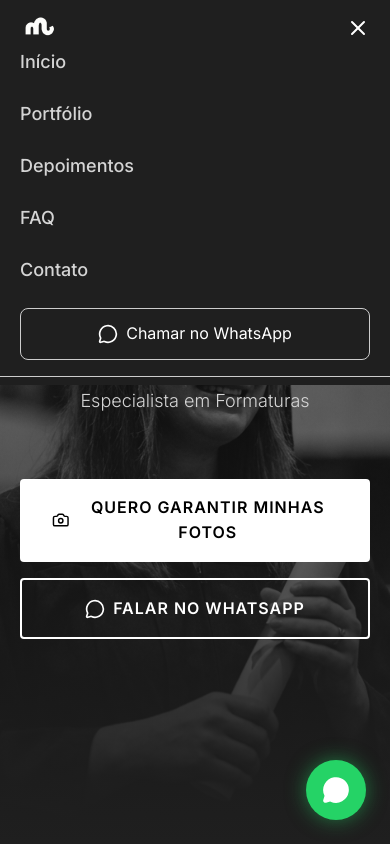
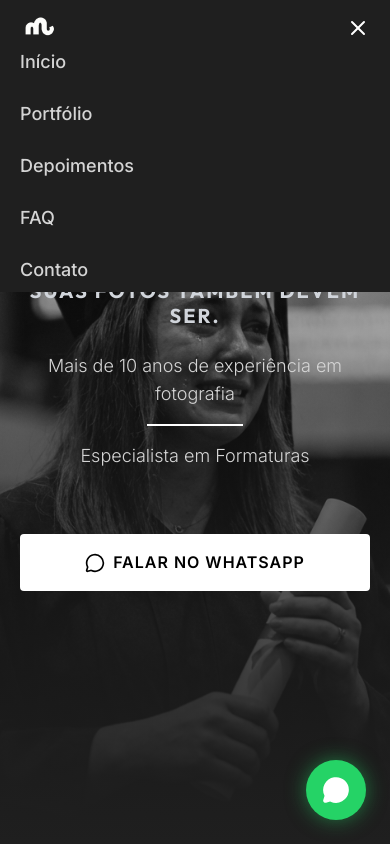
Before and after one commit to andrebilert/landing-page-manoel, a React (Vite) app: page / in a window 390 px wide. Both pictures are taken after a click on the button 358 px from the left and 28 px from the top of the page. Shown: the top 844 px of the page. Built offline with nearby package versions, Linux system fonts and the light colour scheme.

Commit message:
Ajustes de responsividade

```diff
--- a/src/App.jsx
+++ b/src/App.jsx
@@ -21,8 +21,8 @@ function App() {
       <WhyChooseUs />
       <TrustedBy />
       <GalleryCarousel />
+      <FAQ />
       <ContactForm />
-      <FAQ />
       <Footer />
       <WhatsAppButton />
     </div>
--- a/src/components/Hero.jsx
+++ b/src/components/Hero.jsx
@@ -15,28 +15,26 @@ const Hero = () => {
         <div className="absolute inset-0 bg-gradient-to-t from-[var(--color-bg)] via-[var(--color-bg)]/70 to-[var(--color-bg)]/30"></div>
       </div>
 
-      <div className="container relative z-10 text-center px-4 pt-48 md:pt-0 pb-12 md:pb-0">
+      <div className="container relative z-10 text-center px-4 pt-32 md:pt-0 pb-12 md:pb-0">
         <motion.div
           initial={{ opacity: 0, y: 30 }}
           animate={{ opacity: 1, y: 0 }}
           transition={{ duration: 0.8 }}
         >
-          <h1 className="text-xl sm:text-3xl md:text-5xl lg:text-6xl font-bold mb-6 mt-32 md:mt-0 leading-tight">
+          <h1 className="text-xl sm:text-3xl md:text-5xl lg:text-6xl font-bold mb-6 mt-12 md:mt-0 leading-tight">
             A formatura é única.<br />
-            <span className="highlight whitespace-nowrap">Suas fotos também devem ser.</span>
+            <span className="highlight md:whitespace-nowrap">Suas fotos também devem ser.</span>
           </h1>
 
-          <p className="text-[var(--color-text-muted)] text-lg md:text-xl mb-16 max-w-2xl mx-auto font-light">
-            Mais de 10 anos de experiência — Especialista em Formaturas
-          </p>
+          <div className="text-[var(--color-text-muted)] text-lg md:text-xl mb-16 max-w-2xl mx-auto font-light flex flex-col items-center gap-4">
+            <span>Mais de 10 anos de experiência em fotografia</span>
+            <div className="w-24 h-[2px] bg-[var(--color-primary)]"></div>
+            <span>Especialista em Formaturas</span>
+          </div>
 
 
           <div className="flex flex-col md:flex-row gap-4 justify-center items-center mb-12">
-            <a href="#contact" className="btn btn-primary w-full md:w-auto">
-              <Camera className="w-5 h-5 mr-2" />
-              Quero garantir minhas fotos
-            </a>
-            <a href="https://wa.me/554491437348" target="_blank" className="btn btn-outline w-full md:w-auto">
+            <a href="https://wa.me/554491437348" target="_blank" className="btn btn-primary w-full md:w-auto">
               <MessageCircle className="w-5 h-5 mr-2" />
               Falar no WhatsApp
             </a>
--- a/src/components/Navbar.jsx
+++ b/src/components/Navbar.jsx
@@ -25,7 +25,7 @@ const Navbar = () => {
     return (
         <nav
             className={`fixed top-0 left-0 w-full z-50 transition-all duration-300 ${isScrolled
-                ? 'bg-[var(--color-bg)]/90 backdrop-blur-md py-2 border-b border-[var(--color-border)]'
+                ? 'bg-[var(--color-bg)]/90 backdrop-blur-md py-2'
                 : 'bg-[var(--color-bg)] md:bg-transparent py-2'
                 }`}
         >
@@ -47,14 +47,7 @@ const Navbar = () => {
                         </a>
                     ))}
 
-                    <a
-                        href="https://wa.me/554491437348"
-                        target="_blank"
-                        className="btn btn-primary py-1 px-3 text-[10px]"
-                    >
-                        <MessageCircle size={14} className="mr-1.5" />
-                        WhatsApp
-                    </a>
+
                 </div>
 
                 {/* Mobile Menu Button */}
@@ -73,7 +66,7 @@ const Navbar = () => {
                         initial={{ opacity: 0, height: 0 }}
                         animate={{ opacity: 1, height: 'auto' }}
                         exit={{ opacity: 0, height: 0 }}
-                        className="md:hidden bg-[var(--color-bg)] border-b border-[var(--color-border)] overflow-hidden"
+                        className="md:hidden bg-[var(--color-bg)] overflow-hidden"
                     >
                         <div className="container py-12 flex flex-col gap-6">
                             {navLinks.map((link) => (
@@ -86,15 +79,7 @@ const Navbar = () => {
                                     {link.name}
                                 </a>
                             ))}
-                            <a
-                                href="https://wa.me/554491437348"
-                                target="_blank"
-                                className="flex items-center justify-center w-full py-3 rounded-lg bg-[var(--color-bg)] text-white border border-[var(--color-border)] hover:bg-[var(--color-surface)] transition-colors mb-4"
-                                onClick={() => setIsMobileMenuOpen(false)}
-                            >
-                                <MessageCircle size={20} className="mr-2" />
-                                Chamar no WhatsApp
-                            </a>
+
                         </div>
                     </motion.div>
                 )}
```
Also changed, not shown: 1 other file (tests, documents, lock files or other folders).
